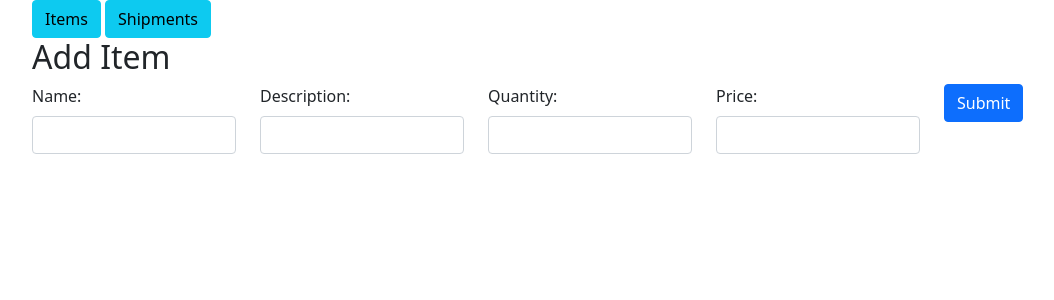
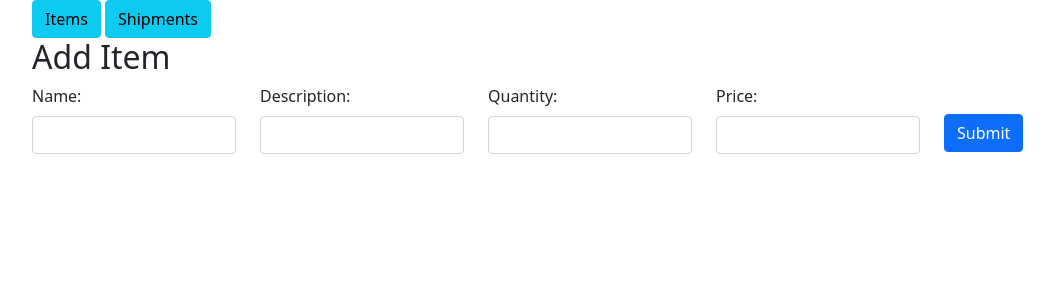
Before and after one commit to sepehrsafa/inventory, a Django app: page / in a window 1280 px wide. Shown: the top 300 px of the page, without its empty margins (50-1104 px from the left). Run offline with Django 4.2, Linux system fonts and the light colour scheme; data comes from the database, SQL or seed files in the repository.

Commit message:
fixed html

```diff
--- a/dashboard/templates/index.html
+++ b/dashboard/templates/index.html
@@ -36,7 +36,7 @@
                         <label class="form-label">Price:</label>
                         <input type="number" class="form-control" id="itemPrice" name="price" step="0.01" min=0 required>
                     </div>
-                    <div class="mb-3 col">
+                    <div class="mb-3 col" style="padding-top: 30px;">
                         <button type="submit" class="btn btn-primary">Submit</button>
                     </div>
                 </div>
@@ -62,7 +62,7 @@
                         <label class="form-label">Price:</label>
                         <input type="text" class="form-control" id="itemPrice" name="price" step="0.01" min=0 required>
                     </div>
-                    <div class="mb-3 col">
+                    <div class="mb-3 col" style="padding-top: 30px;">
                         <button type="submit" class="btn btn-primary">Submit</button>
                         <button type="button" onclick="cancelEditForm()" class="btn btn-danger">Cancel</button>
                     </div>
@@ -81,7 +81,7 @@
                         <label class="form-label">Address:</label>
                         <input type="text" class="form-control" id="destination_address" name="destination_address" required>
                     </div>
-                    <div class="mb-3 col">
+                    <div class="mb-3 col" style="padding-top: 30px;">
                         <button type="submit" class="btn btn-primary">Submit</button>
                     </div>
                 </div>
```
